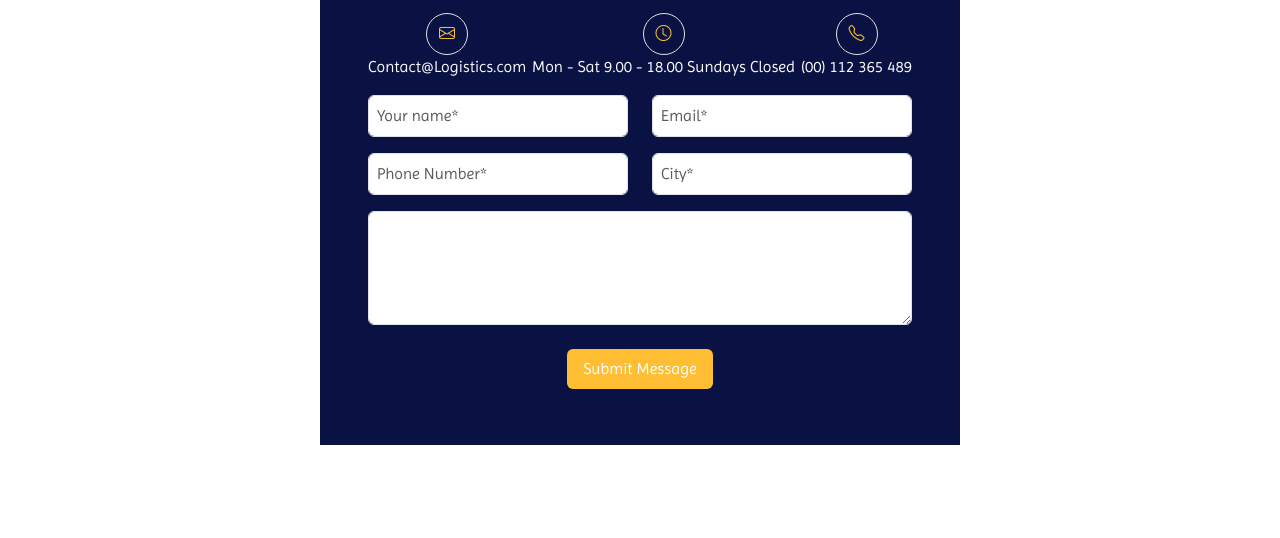
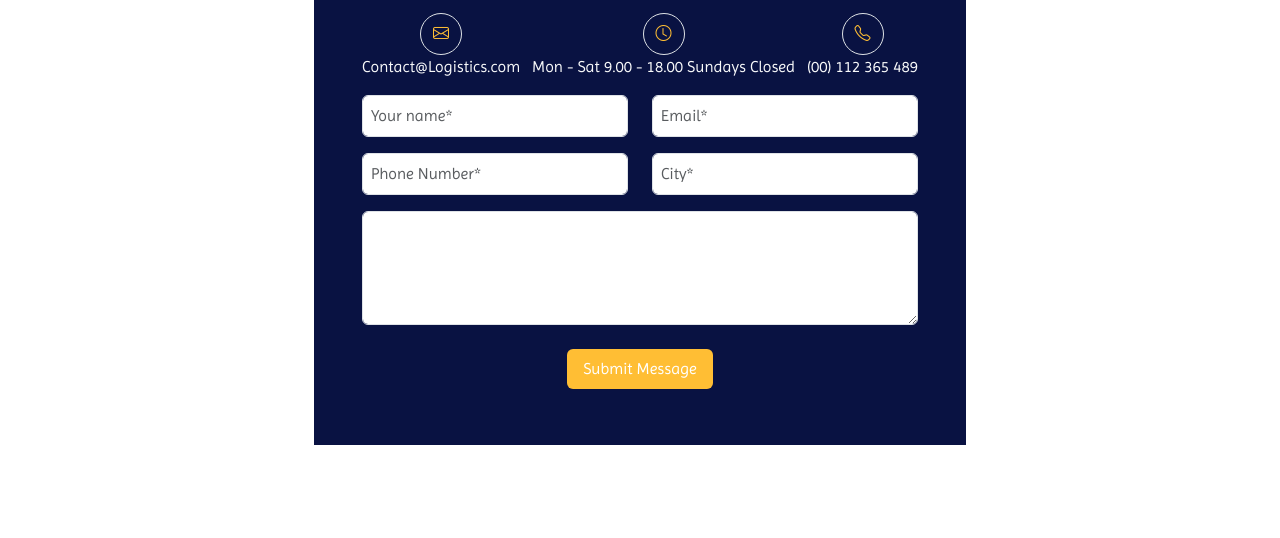
Before and after one commit to Josh-kean01/Transport-and-Logistics, a plain HTML site: page contact.html in a window 1280 px wide. Shown: the part 677-1215 px from the top of the page. Drawn offline with nearby package versions, Linux system fonts and the light colour scheme.

Commit message:
Updated contact page

```diff
--- a/contact.html
+++ b/contact.html
@@ -156,7 +156,7 @@
     </section>
   </main>
 
-  <section class="container-fluid my-5 mx-3 mx-lg-0 py-5">
+  <section class="container-fluid my-5 py-5 px-5 rounded px-lg-0">
     <div class="row justify-content-center">
       <div class="col-lg-6 p-5 bg-primary text-light">
         <p class="d-inline px-2 py-1" style="
```
